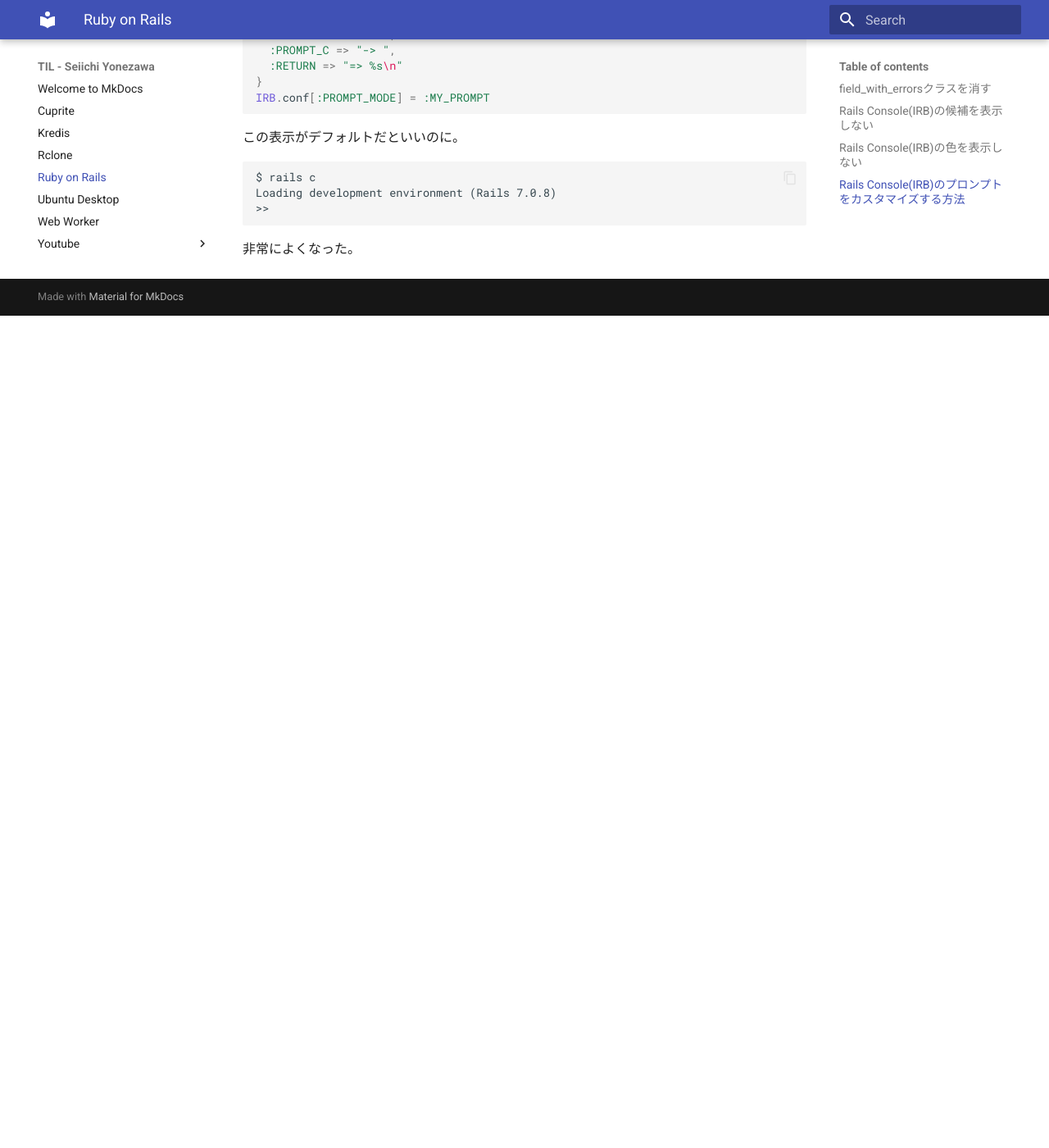
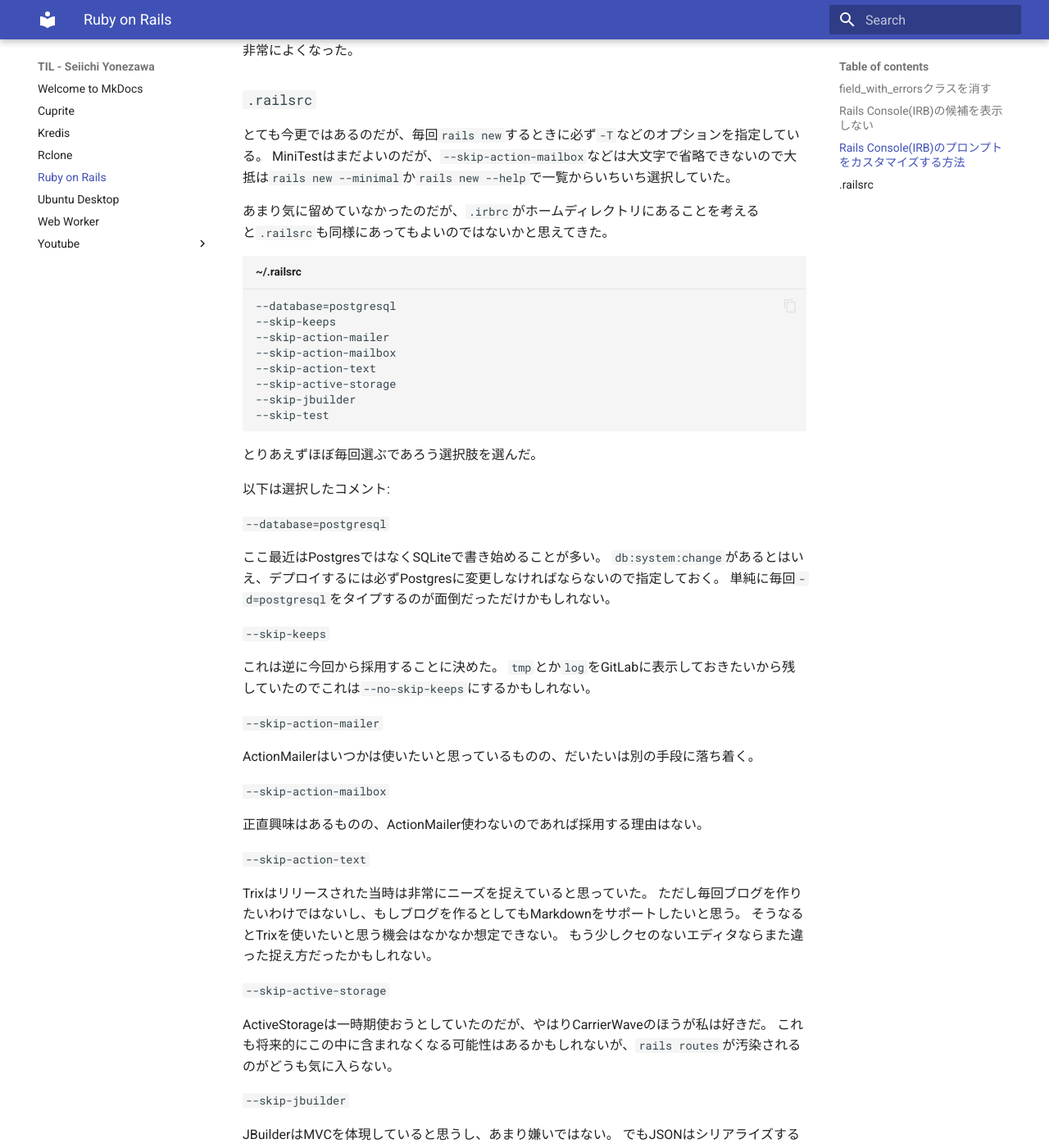
Before and after one commit to nzwsch/til, an MkDocs documentation site: the page built from docs/ruby-on-rails.md, in a window 1280 px wide and 1400 px high, scrolled down 1750 px. Shown: the whole window at 82% size. Built offline with MkDocs 1.6.1 and Material for MkDocs 9.7.7, drawn with Linux system fonts in a browser that asks for light colours; before the commit the page ends 2135 px from its top, so only the background shows below that; some of the changed text lies outside the part shown.

Commit message:
Update ruby-on-rails.md

````diff
--- a/docs/ruby-on-rails.md
+++ b/docs/ruby-on-rails.md
@@ -53,16 +53,6 @@
 export IRB_USE_AUTOCOMPLETE=false
 ```
 
-### Rails Console(IRB)の色を表示しない
-
-```ruby title="~/.irbrc"
-IRB.conf[:USE_COLORIZE] = false
-```
-
-これはわざわざ指定しなくても困らない気がする。
-
-体感上少し早くなる気がする。
-
 ### Rails Console(IRB)のプロンプトをカスタマイズする方法
 
 せっかく`.irbrc`を作ったので、古き良きIRBにする。
@@ -87,3 +77,78 @@
 ```
 
 非常によくなった。
+
+### `.railsrc`
+
+とても今更ではあるのだが、毎回`rails new`するときに必ず`-T`などのオプションを指定している。
+MiniTestはまだよいのだが、`--skip-action-mailbox`などは大文字で省略できないので大抵は`rails new --minimal`か`rails new --help`で一覧からいちいち選択していた。
+
+あまり気に留めていなかったのだが、`.irbrc`がホームディレクトリにあることを考えると`.railsrc`も同様にあってもよいのではないかと思えてきた。
+
+```text title="~/.railsrc"
+--database=postgresql
+--skip-keeps
+--skip-action-mailer
+--skip-action-mailbox
+--skip-action-text
+--skip-active-storage
+--skip-jbuilder
+--skip-test
+```
+
+とりあえずほぼ毎回選ぶであろう選択肢を選んだ。
+
+以下は選択したコメント:
+
+`--database=postgresql`
+
+ここ最近はPostgresではなくSQLiteで書き始めることが多い。
+`db:system:change`があるとはいえ、デプロイするには必ずPostgresに変更しなければならないので指定しておく。
+単純に毎回`-d=postgresql`をタイプするのが面倒だっただけかもしれない。
+
+`--skip-keeps`
+
+これは逆に今回から採用することに決めた。
+`tmp`とか`log`をGitLabに表示しておきたいから残していたのでこれは`--no-skip-keeps`にするかもしれない。
+
+`--skip-action-mailer`
+
+ActionMailerはいつかは使いたいと思っているものの、だいたいは別の手段に落ち着く。
+
+`--skip-action-mailbox`
+
+正直興味はあるものの、ActionMailer使わないのであれば採用する理由はない。
+
+`--skip-action-text`
+
+Trixはリリースされた当時は非常にニーズを捉えていると思っていた。
+ただし毎回ブログを作りたいわけではないし、もしブログを作るとしてもMarkdownをサポートしたいと思う。
+そうなるとTrixを使いたいと思う機会はなかなか想定できない。
+もう少しクセのないエディタならまた違った捉え方だったかもしれない。
+
+`--skip-active-storage`
+
+ActiveStorageは一時期使おうとしていたのだが、やはりCarrierWaveのほうが私は好きだ。
+これも将来的にこの中に含まれなくなる可能性はあるかもしれないが、`rails routes`が汚染されるのがどうも気に入らない。
+
+`--skip-jbuilder`
+
+JBuilderはMVCを体現していると思うし、あまり嫌いではない。
+でもJSONはシリアライズするほうがより一般的だと思う。
+
+`--skip-test`
+
+ミニマリストという感じがしてはかっこいい。
+でもそれだけである。
+MiniTestでもテスト書けなくはないけれど、やはりRSpecに比べるとわざわざこれを好んで書く理由はない。
+
+`--no-skip-action-cable`
+
+この設定はリストに含まれていないけれども、ほぼ必ずといっていいほどActionCableは除外していた身からするとこれは大きな進歩だと思う。
+利用するにはRedisが必須だけども、Rails自体はRedisを全く設定しなくても動く。
+WebSocketというのも敬遠していた理由だけれども、今後Hotwireを使っていきたいのが大きい。
+
+`--template=TEMPLATE`
+
+正直試してみたかったのだが、Gemfileはできる限り`bundle add`で悲観的に追加したい。
+そう考えると他にできそうなことは少ないのでスルーした。
````
